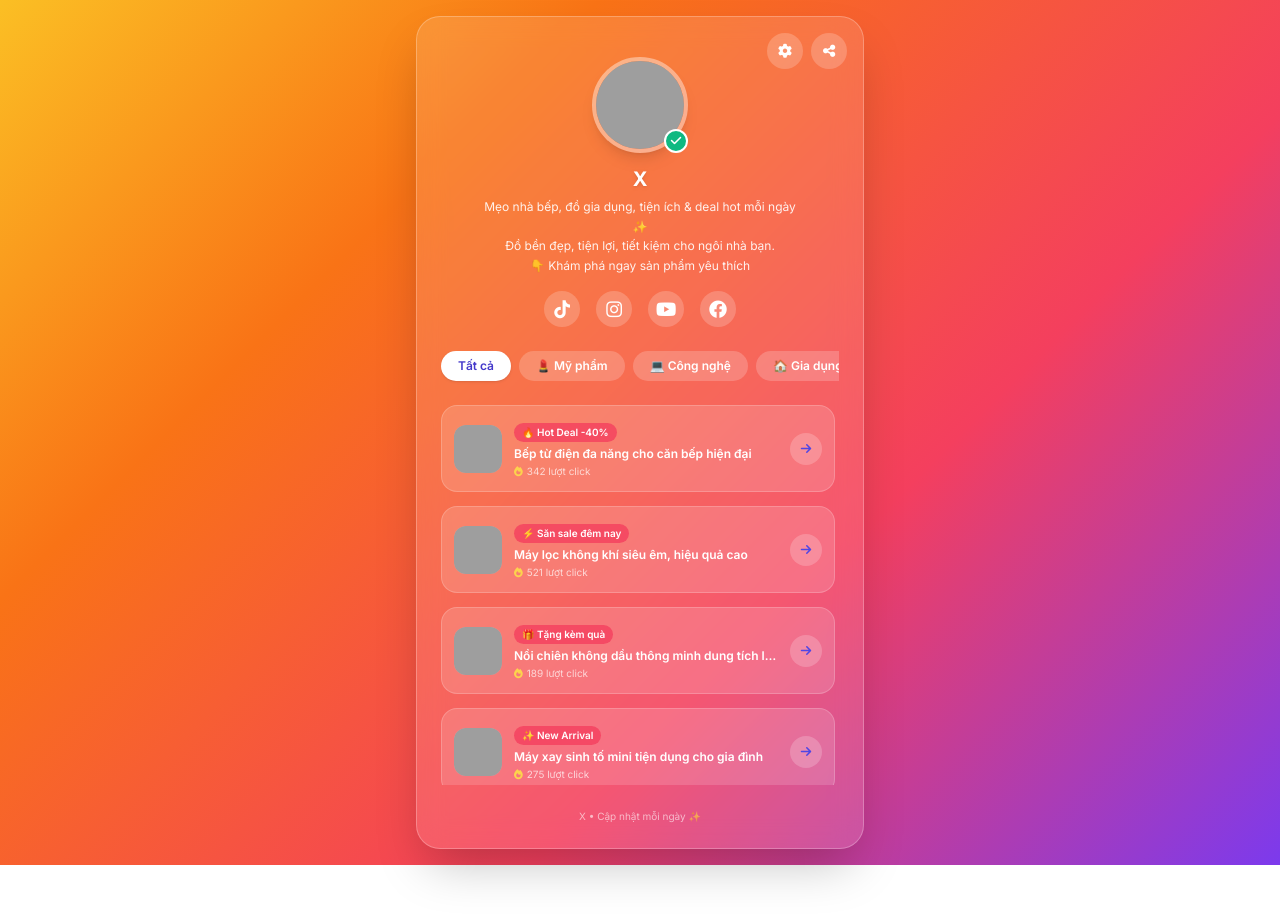
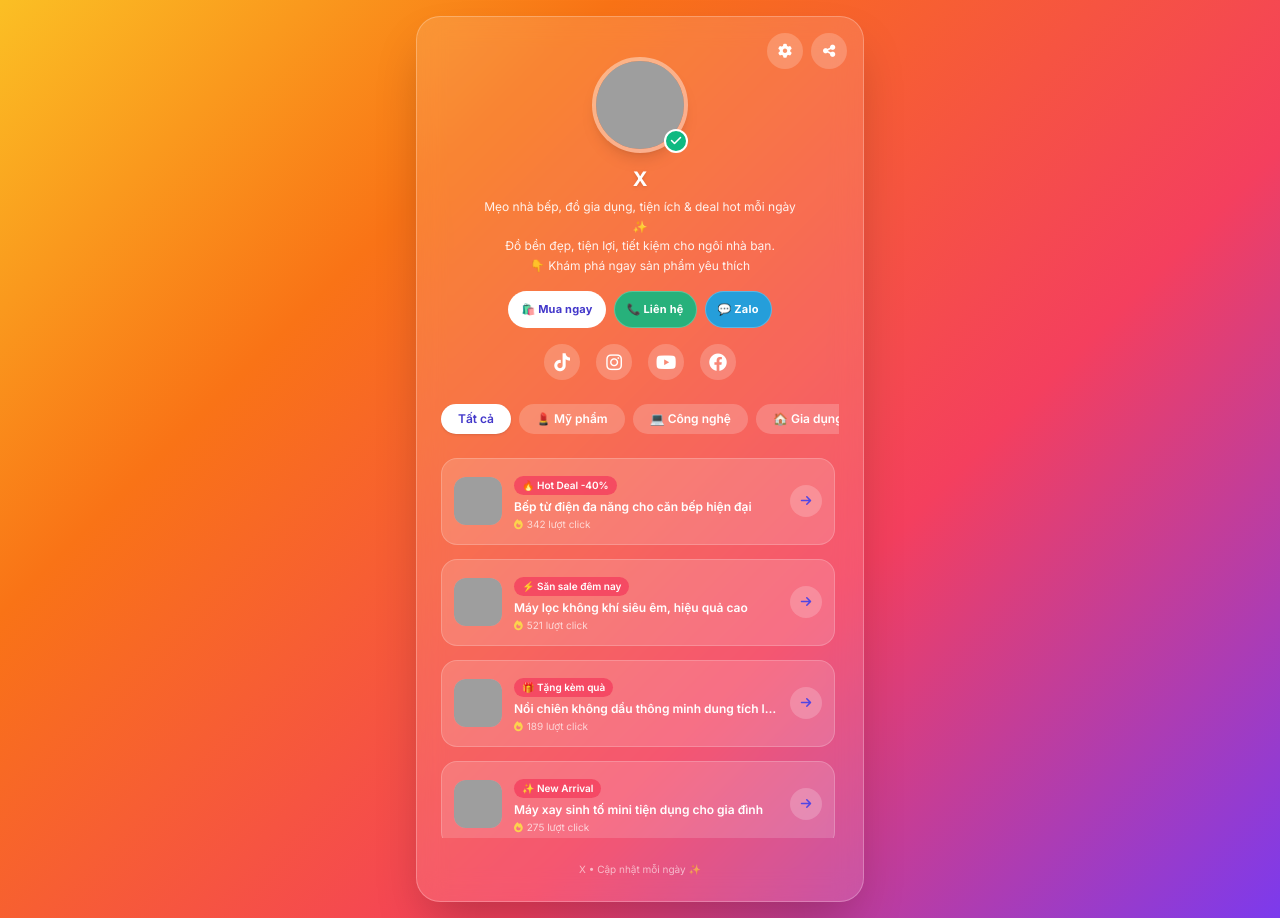
Before and after one commit to 30031986ph/link-bio-giadung, a plain HTML site: page index.html in a window 1280 px wide. Before the commit the page ends 865 px from the top, so only its background shows below. Drawn offline with nearby package versions, Linux system fonts and the light colour scheme; grey boxes are pictures that could not be loaded.

Commit message:
Cập nhật bio X với nút Mua ngay, Liên hệ và Zalo 0854564432

```diff
--- a/index.html
+++ b/index.html
@@ -32,6 +32,23 @@
         }
         .category-btn {
             border: 1px solid transparent;
+        }
+        .cta-btn {
+            display: inline-flex;
+            align-items: center;
+            justify-content: center;
+            gap: 6px;
+            padding: 9px 12px;
+            border-radius: 999px;
+            font-size: 11px;
+            font-weight: 700;
+            letter-spacing: 0.02em;
+            transition: all 0.2s ease;
+            border: 1px solid rgba(255,255,255,0.25);
+        }
+        .cta-btn:hover {
+            transform: translateY(-1px);
+            filter: brightness(1.05);
         }
         ::-webkit-scrollbar {
             width: 6px;
@@ -69,6 +86,12 @@
             <p id="profile-bio" class="text-xs text-white/90 mt-1 max-w-xs leading-relaxed">
                 Mẹo nhà bếp, đồ gia dụng, tiện ích & deal hot mỗi ngày ✨<br>Đồ bền đẹp, tiện lợi, tiết kiệm cho ngôi nhà bạn.<br>👇 Khám phá ngay sản phẩm yêu thích
             </p>
+
+            <div class="flex flex-wrap justify-center gap-2 mt-4 w-full">
+                <a href="https://shopee.vn" target="_blank" rel="noopener" class="cta-btn bg-white text-indigo-700 hover:bg-amber-100">🛍️ Mua ngay</a>
+                <a href="tel:+84854564432" class="cta-btn bg-emerald-500/90 text-white hover:bg-emerald-500">📞 Liên hệ</a>
+                <a href="https://zalo.me/0854564432" target="_blank" rel="noopener" class="cta-btn bg-sky-500/90 text-white hover:bg-sky-500">💬 Zalo</a>
+            </div>
 
             <div class="flex gap-4 mt-4 text-lg">
                 <a href="https://www.tiktok.com/@x" target="_blank" rel="noopener" class="w-9 h-9 rounded-full bg-white/20 hover:bg-white/30 flex items-center justify-center transition"><i class="fa-brands fa-tiktok"></i></a>
```
